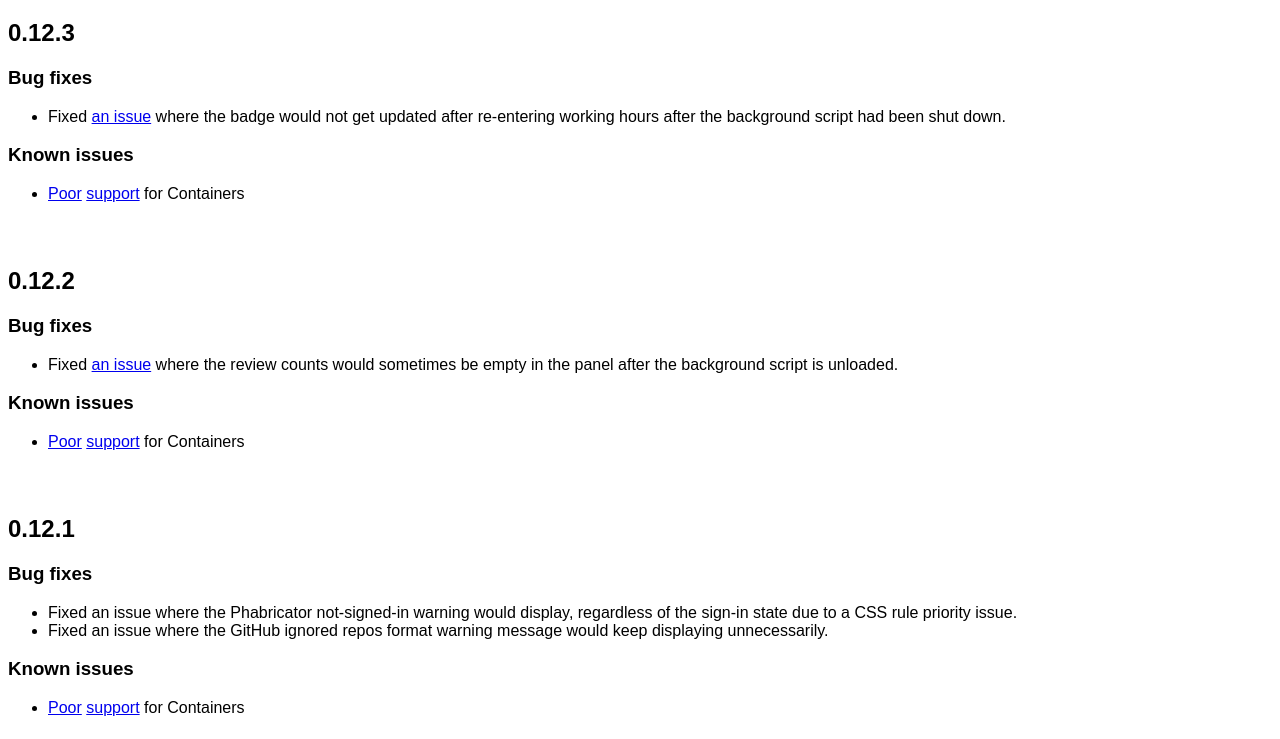
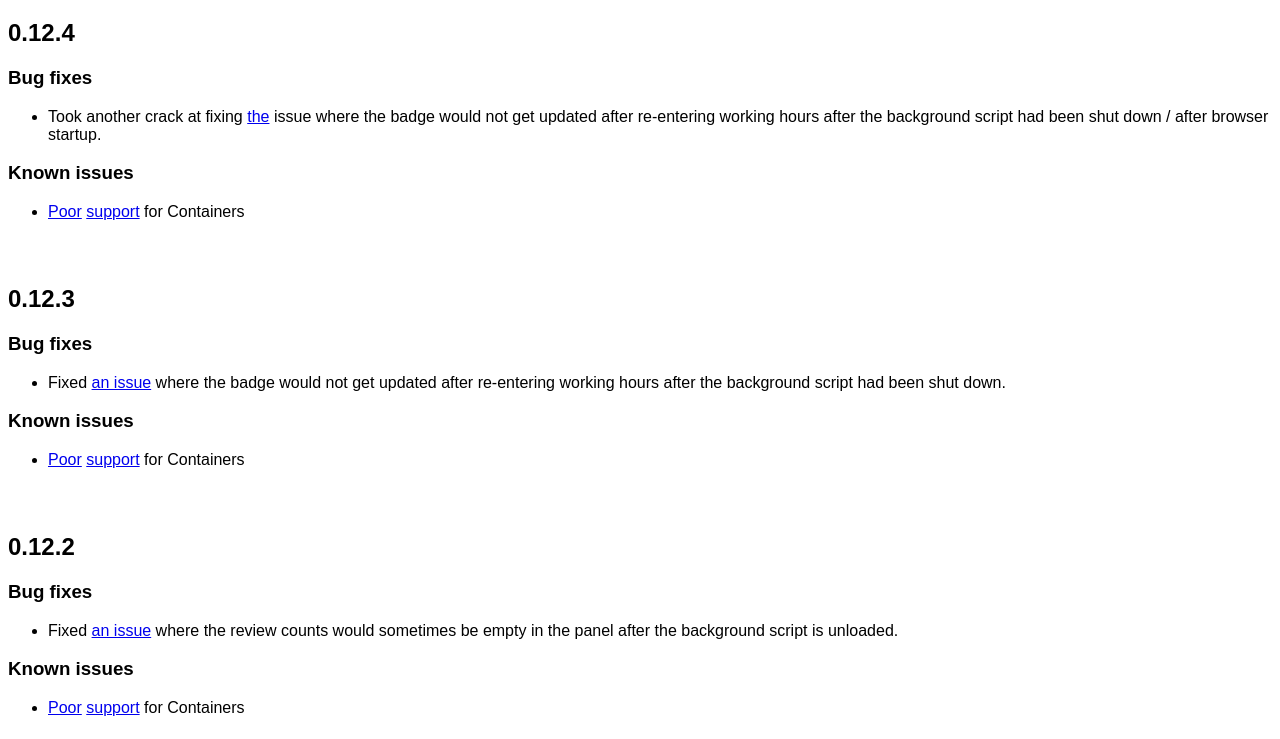
Before and after one commit to mikeconley/myqonly, a browser extension: page addon/content/release-notes/release-notes.html in a window 1280 px wide. Shown: the part 61-800 px from the top of the page. Drawn offline with Linux system fonts and the light colour scheme.

Commit message:
Bump to 0.12.4

```diff
--- a/addon/content/release-notes/release-notes.html
+++ b/addon/content/release-notes/release-notes.html
@@ -8,6 +8,24 @@
   </head>
   <body>
     <h1>MyQOnly Release Notes</h1>
+
+    <section data-version="0.12.4">
+      <h2>0.12.4</h2>
+      <h3>Bug fixes</h3>
+      <ul>
+        <li>
+          Took another crack at fixing <a href="https://github.com/mikeconley/myqonly/issues/97">the</a> <a href="https://github.com/mikeconley/myqonly/issues/98"></a>issue</a> where the badge would not get updated after re-entering working hours after the background script had been shut down / after browser startup.
+        </li>
+      </ul>
+      <h3>Known issues</h3>
+      <ul>
+        <li>
+          <a href="https://github.com/mikeconley/myqonly/issues/8">Poor</a>
+          <a href="https://github.com/mikeconley/myqonly/issues/18">support</a>
+          for Containers
+        </li>
+      </ul>
+    </section>
 
     <section data-version="0.12.3">
       <h2>0.12.3</h2>
--- a/package.json
+++ b/package.json
@@ -1,6 +1,6 @@
 {
   "name": "myqonly",
-  "version": "0.12.3",
+  "version": "0.12.4",
   "description": "A tool for Mozillians who want to know how many reviews are in their queue in their browser.",
   "main": "index.js",
   "scripts": {
```
Also changed, not shown: addon/manifest.json.
